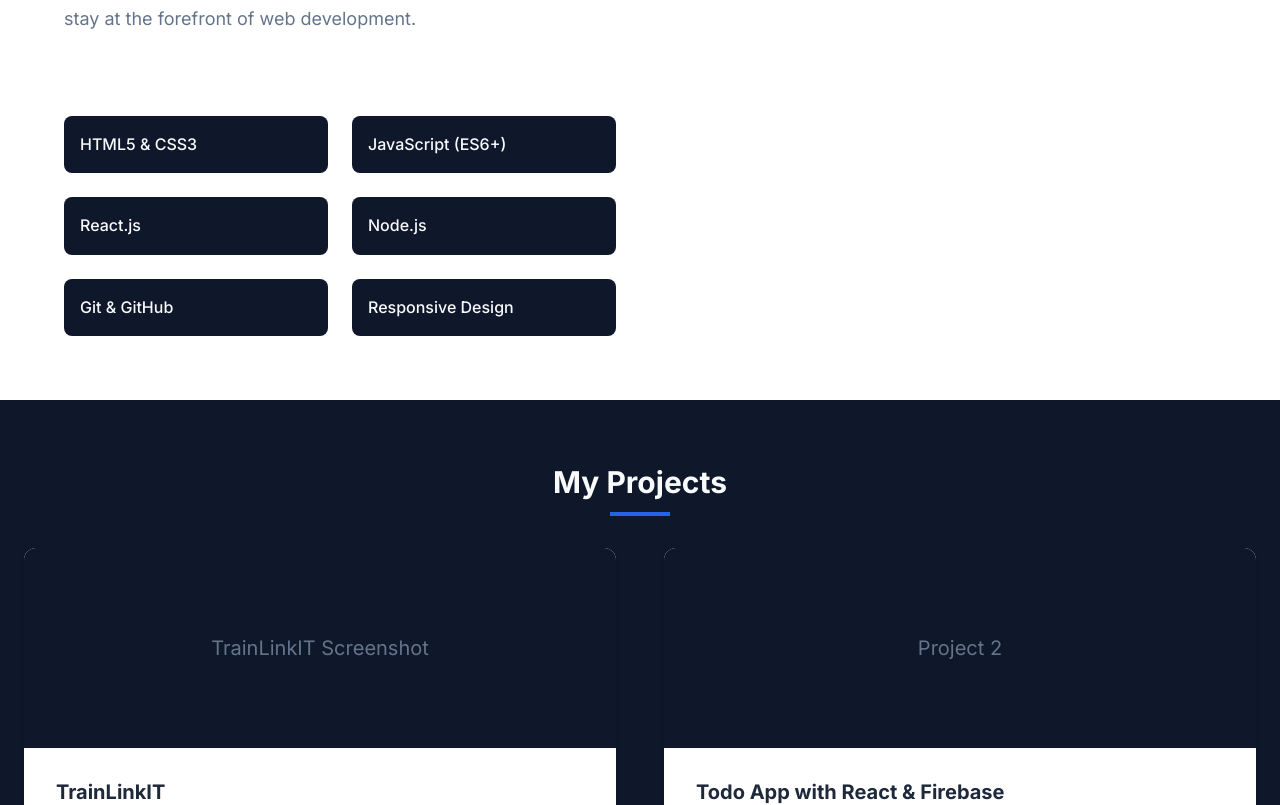
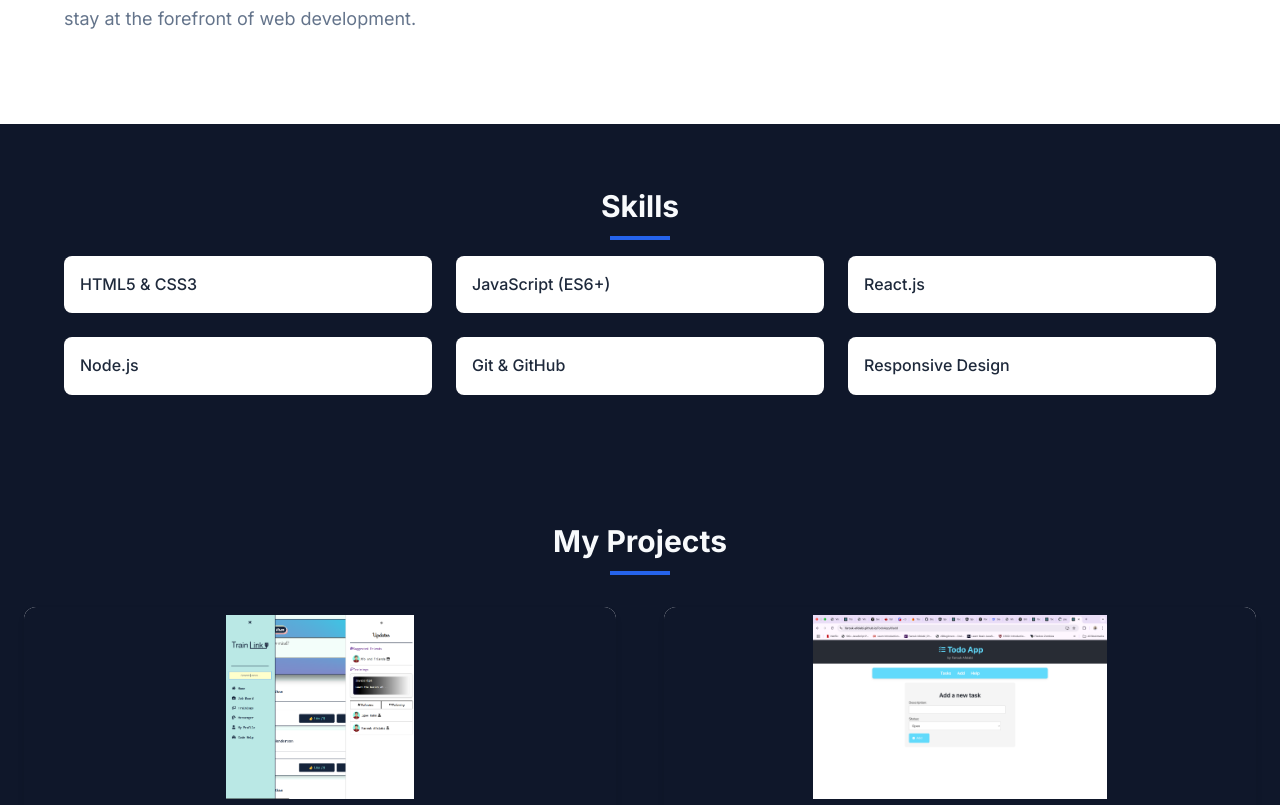
Before and after one commit to farouk-afolabi/Portfolio12345, a React (Vite) app: page / in a window 1280 px wide. Shown: the part 1260-2065 px from the top of the page. Built offline with nearby package versions, Linux system fonts and the light colour scheme.

Commit message:
bug fixes

```diff
--- a/src/App.jsx
+++ b/src/App.jsx
@@ -6,6 +6,7 @@ import Hero from './components/Hero';
 import About from './components/About';
 import Projects from './components/Projects';
 import Contact from './components/Contact';
+import Skills from './components/Skills.jsx';
 
 function App() {
   return (
@@ -15,6 +16,7 @@ function App() {
       <main>
         <Hero />
         <About />
+        <Skills />
         <Projects />
         <Contact />
       </main>
--- a/src/components/About.jsx
+++ b/src/components/About.jsx
@@ -51,34 +51,7 @@ const AboutText = styled(motion.p)`
   margin-bottom: ${theme.spacing.md};
 `;
 
-const SkillsGrid = styled(motion.div)`
-  display: grid;
-  grid-template-columns: repeat(2, 1fr);
-  gap: ${theme.spacing.md};
-  margin-top: ${theme.spacing.lg};
-`;
-
-const SkillItem = styled(motion.div)`
-  display: flex;
-  align-items: center;
-  gap: ${theme.spacing.sm};
-  padding: ${theme.spacing.sm};
-  background-color: ${theme.colors.backgroundDark};
-  border-radius: 8px;
-  color: ${theme.colors.textDark};
-  font-weight: 500;
-`;
-
 const About = () => {
-  const skills = [
-    'HTML5 & CSS3',
-    'JavaScript (ES6+)',
-    'React.js',
-    'Node.js',
-    'Git & GitHub',
-    'Responsive Design',
-  ];
-
   return (
     <AboutSection id="about">
       <AboutContainer>
@@ -112,24 +85,6 @@ const About = () => {
             and other modern technologies. I'm constantly learning and exploring new tools
             and frameworks to stay at the forefront of web development.
           </AboutText>
-          <SkillsGrid
-            initial={{ opacity: 0, y: 20 }}
-            whileInView={{ opacity: 1, y: 0 }}
-            viewport={{ once: true }}
-            transition={{ duration: 0.5, delay: 0.3 }}
-          >
-            {skills.map((skill, index) => (
-              <SkillItem
-                key={skill}
-                initial={{ opacity: 0, x: -20 }}
-                whileInView={{ opacity: 1, x: 0 }}
-                viewport={{ once: true }}
-                transition={{ duration: 0.5, delay: 0.4 + index * 0.1 }}
-              >
-                {skill}
-              </SkillItem>
-            ))}
-          </SkillsGrid>
         </AboutContent>
       </AboutContainer>
     </AboutSection>
--- a/src/components/Navbar.jsx
+++ b/src/components/Navbar.jsx
@@ -93,7 +93,7 @@ const Navbar = () => {
   return (
     <Nav>
       <NavContainer>
-        <Logo href="#home">Farouks Portfolio</Logo>
+        <Logo href="#home">Farouk's Portfolio</Logo>
         <NavLinks>
           {menuItems.map((item) => (
             <NavLink key={item.href} href={item.href}>
--- a/src/components/Projects.jsx
+++ b/src/components/Projects.jsx
@@ -60,8 +60,24 @@ const ProjectImage = styled.div`
   display: flex;
   align-items: center;
   justify-content: center;
+  overflow: hidden;
+  position: relative;
   color: ${theme.colors.textLight};
   font-size: ${theme.fontSizes.xl};
+  img {
+    max-width: 100%;
+    max-height: 100%;
+    width: auto;
+    height: auto;
+    object-fit: contain;
+    padding: 8px;
+    object-position: top;
+    transition: transform 0.3s ease;
+  }
+
+  &:hover img {
+    transform: scale(1.05);
+  }
 `;
 
 const ProjectContent = styled.div`
@@ -114,7 +130,6 @@ const ProjectLink = styled.a`
 `;
 
 const Projects = () => {
-  // Example project data - replace with your own projects
   const projects = [
     {
       title: 'TrainLinkIT',
@@ -122,7 +137,7 @@ const Projects = () => {
       technologies: ['React', 'Firebase', 'React Router', 'GitHub Actions', 'GitHub Pages'],
       github: 'https://github.com/farouk-afolabi/TrainLinkIT',
       live: 'https://farouk-afolabi.github.io/TrainLinkIT',
-      image: 'TrainLinkIT Screenshot' // Replace with actual image if applicable
+      image: '/images/TrainLinkIT.PNG'
     },
     {
       title: 'Todo App with React & Firebase',
@@ -130,7 +145,7 @@ const Projects = () => {
       technologies: ['React', 'Firebase','Sass (SCSS)'],
       github: 'https://github.com/farouk-afolabi/TodoApp',
       live: 'https://farouk-afolabi.github.io/TodoApp/',
-      image: 'Project 2'
+      image: '/images/TodoApp.png'
     },
     // Add more projects here
   ];
@@ -160,7 +175,7 @@ const Projects = () => {
               viewport={{ once: true }}
               transition={{ duration: 0.5, delay: 0.2 + index * 0.1 }}
             >
-              <ProjectImage>{project.image}</ProjectImage>
+              <ProjectImage> <img src={project.image} alt={project.title} /></ProjectImage>
               <ProjectContent>
                 <ProjectTitle>{project.title}</ProjectTitle>
                 <ProjectDescription>{project.description}</ProjectDescription>
--- /dev/null
+++ b/src/components/Skills.jsx
@@ -0,0 +1,101 @@
+import styled from '@emotion/styled';
+import { motion } from 'framer-motion';
+import { theme } from '../styles/theme';
+
+const SkillsSection = styled.section`
+  background-color: ${theme.colors.backgroundDark};
+  padding: ${theme.spacing['2xl']} 0;
+`;
+
+const SkillsContainer = styled.div`
+  max-width: 1200px;
+  margin: 0 auto;
+  padding: 0 ${theme.spacing.md};
+`;
+
+const SectionTitle = styled(motion.h2)`
+  font-size: ${theme.fontSizes['3xl']};
+  color: ${theme.colors.textDark};
+  margin-bottom: ${theme.spacing.lg};
+  position: relative;
+  text-align: center;
+
+  &::after {
+    content: '';
+    position: absolute;
+    left: 50%;
+    transform: translateX(-50%);
+    bottom: -${theme.spacing.sm};
+    width: 60px;
+    height: 4px;
+    background-color: ${theme.colors.primary};
+  }
+`;
+
+const SkillsGrid = styled(motion.div)`
+  display: grid;
+  grid-template-columns: repeat(2, 1fr);
+  gap: ${theme.spacing.md};
+  margin-top: ${theme.spacing.lg};
+
+  @media (min-width: ${theme.breakpoints.md}) {
+    grid-template-columns: repeat(3, 1fr);
+  }
+`;
+
+const SkillItem = styled(motion.div)`
+  display: flex;
+  align-items: center;
+  gap: ${theme.spacing.sm};
+  padding: ${theme.spacing.sm};
+  background-color: ${theme.colors.background};
+  border-radius: 8px;
+  color: ${theme.colors.text};
+  font-weight: 500;
+`;
+
+const Skills = () => {
+  const skills = [
+    'HTML5 & CSS3',
+    'JavaScript (ES6+)',
+    'React.js',
+    'Node.js',
+    'Git & GitHub',
+    'Responsive Design',
+  ];
+
+  return (
+    <SkillsSection id="skills">
+      <SkillsContainer>
+        <SectionTitle
+          initial={{ opacity: 0, y: 20 }}
+          whileInView={{ opacity: 1, y: 0 }}
+          viewport={{ once: true }}
+          transition={{ duration: 0.5 }}
+        >
+           Skills
+        </SectionTitle>
+        <SkillsGrid
+          initial={{ opacity: 0, y: 20 }}
+          whileInView={{ opacity: 1, y: 0 }}
+          viewport={{ once: true }}
+          transition={{ duration: 0.5, delay: 0.1 }}
+        >
+          {skills.map((skill, index) => (
+            <SkillItem
+              key={skill}
+              initial={{ opacity: 0, x: -20 }}
+              whileInView={{ opacity: 1, x: 0 }}
+              viewport={{ once: true }}
+              transition={{ duration: 0.5, delay: 0.2 + index * 0.1 }}
+            >
+              {skill}
+            </SkillItem>
+          ))}
+        </SkillsGrid>
+      </SkillsContainer>
+    </SkillsSection>
+  );
+};
+
+export default Skills;
```
Also changed, not shown: public/images/TodoApp.png (added), public/images/TrainLinkIT.PNG (added).
